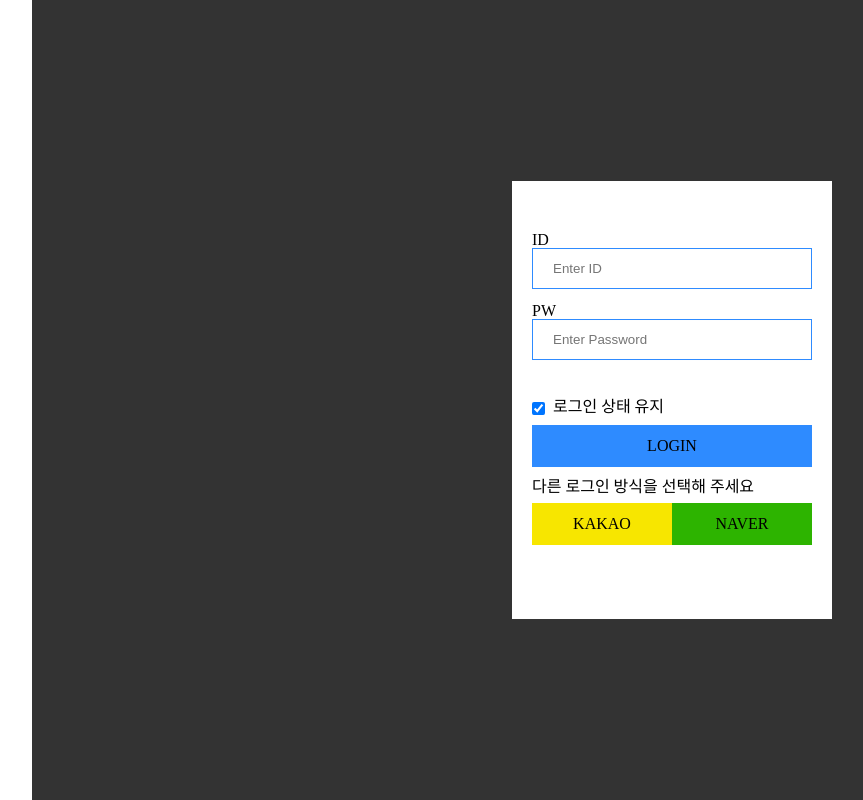
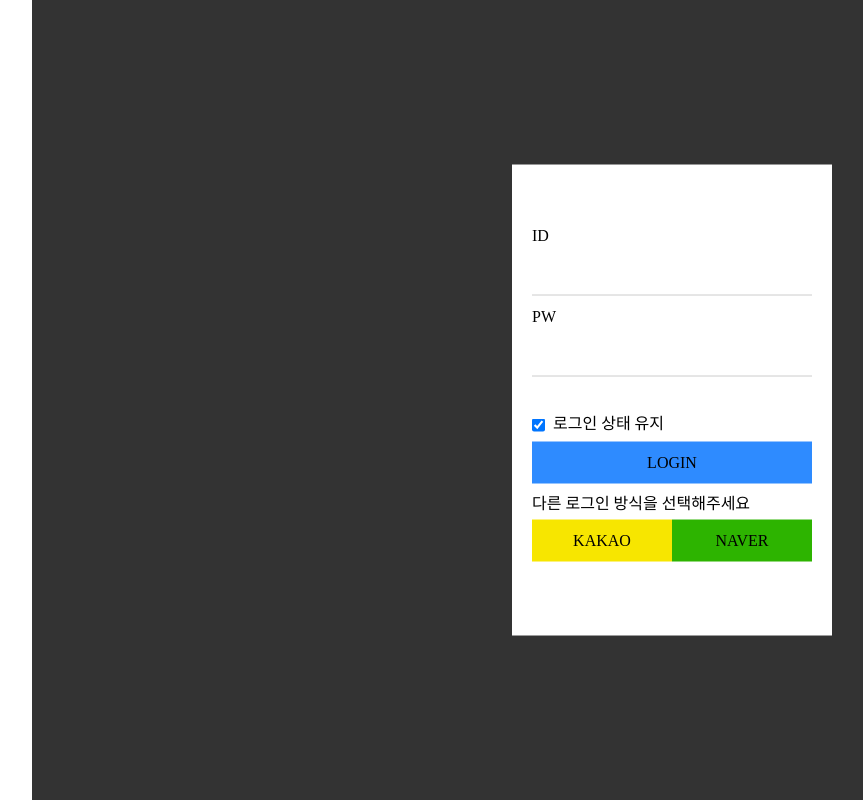
Before and after one commit to qkaxhfms/portfolio, a PHP site: page /pages/sample/sign_up.html in a window 1280 px wide. Shown: the whole page, without its empty margins (58-921 px from the left). Run offline with PHP 8.4, Linux system fonts and the light colour scheme; style sheets or scripts are compiled from the project's sources; some libraries are stand-ins or nearby versions.

Commit message:
add category

```diff
--- a/pages/sample/css/modal.css
+++ b/pages/sample/css/modal.css
@@ -1,25 +1,35 @@
 @charset 'utf-8';
 
+/*form*/
+.form-row{display:flex;flex-wrap:wrap;position:relative;}
+.form-col{flex:1;font-size:16px;line-height:40px;}
+.form{position:relative;}
+.form::after{content:"";display:block;position:absolute;left:0;bottom:0;width:0;height:1px;background:#222;}
+.form::before{content:"";display:block;position:absolute;left:0;bottom:0;width:100%;height:1px;background:#ccc;}
+
+input[type="text"],
+input[type="password"]{width:100%;padding:12px 20px;box-sizing:border-box;}
+input[type="checkbox"]{margin-right:8px;}
+button{width:100%;display:block;line-height:40px;text-align:center;transition:0.5s;box-sizing:border-box;border:1px solid transparent;}
+button:hover{color:#fff;background:#222;}
+
 /*modal*/
-.modal-container{position:fixed;width:100%;height:100%;background:rgba(0,0,0,0.8);}
-.modal{position:absolute;top:50%;left:50%;transform:translate(-50%,-50%);background:#fff;}
+.modal-container{position:fixed;width:100%;height:100%;background:rgba(0, 0, 0, 0.8);}
+.modal{position:absolute;top:50%;left:50%;transform:translate(-50%, -50%);background:#fff;}
 .modal-inner{padding:50px 20px;min-width:320px;}
 
-/*form*/
-.form-row{margin-bottom:12px;}
-input[type=text], input[type=password] {width:100%;padding:12px 20px;border:1px solid #2e8bff;box-sizing:border-box;}
-input[type=checkbox]{margin-right:8px;}
-button{width:100%;display:block;line-height:40px;text-align:center;transition:0.5s;box-sizing:border-box;border:1px solid transparent;}
-button:hover{color:#fff;background:#222;}
 /*form-content*/
-.form-login{text-align:right;}
-.form-login>a{display:inline-block;margin-left:8px;}
 .form-check{margin:10px 0;}
-.btn-login>button{background:#2e8bff}
-.btn-login>button:hover{background:#222;}
-.modal-content>p{margin:12px 0 8px;}
+.form-login{text-align:right;margin-top:12px;}
+.form-login>a{margin-left:8px;}
+.btn-login > button{background:#2e8bff;}
+.btn-login > button:hover{background:#222;}
+.form-wrap > p{margin:12px 0 8px;}
 .btn-social{display:flex;}
-.btn-social>button:first-of-type{background:#f7e600;}
-.btn-social>button:last-of-type{background:#2DB400;}
-.btn-social>button:hover{background:#222;}
-.box-question{margin-top:8px;}
+.btn-social > button:first-of-type{background:#f7e600;}
+.btn-social > button:last-of-type{background:#2db400;}
+.btn-social > button:hover{background:#222;}
+.ad-question{margin-top:8px;}
+
+
+/*change*/
--- a/pages/sample/sign_up.html
+++ b/pages/sample/sign_up.html
@@ -1,15 +1,15 @@
 <!DOCTYPE html>
 <html lang="ko">
   <head>
-    <meta charset="UTF-8">
-    <meta http-equiv="X-UA-Compatible" content="IE=edge">
-    <meta name="viewport" content="width=device-width,initial-scale=1.0,minimum-scale=1.0,maximum-scale=1.0,user-scalable=no">
-    <meta name="keywords" content="샘플페이지_로그인페이지">
-    <meta name="description" content="샘플페이지_로그인페이지">
-    <title>pf_travel_sign_up_page</title>
-    <link rel="stylesheet" href="css/reset.css">
-    <link rel="stylesheet" href="css/style.css">
-    <link rel="stylesheet" href="css/modal.css">
+    <meta charset="UTF-8" />
+    <meta http-equiv="X-UA-Compatible" content="IE=edge" />
+    <meta name="viewport" content="width=device-width,initial-scale=1.0,minimum-scale=1.0,maximum-scale=1.0,user-scalable=no" />
+    <meta name="keywords" content="샘플페이지_로그인페이지" />
+    <meta name="description" content="샘플페이지_로그인페이지" />
+    <title>SIGN UP APAGE</title>
+    <link rel="stylesheet" href="css/reset.css" />
+    <link rel="stylesheet" href="css/style.css" />
+    <link rel="stylesheet" href="css/modal.css" />
     <script src="https://kit.fontawesome.com/164552570a.js" crossorigin="anonymous"></script>
   </head>
   <body>
@@ -20,56 +20,56 @@
         <!--modal-->
         <div id="signUp" class="modal">
           <div class="modal-inner">
-                    <form class="modal-content" action="" method="">
-                        <div class="form-inner">
-                            <!--form-id-->
+            <!--form-wrap-->
+            <div class="form-wrap">
+                <form action="modal-content" method="GET">
+                    <!--form-list-->
+                    <div class="form-list">
                         <div class="form-row">
                             <div class="form-col">
-                                    <label for="modalId">ID</label>
-                                    <input type="text" placeholder="Enter ID" id="modalId">
+                                <div class="form">
+                                    <label for="abc">ID</label>
+                                    <input type="text" id="abc" name="username">
                                 </div>
                             </div>
-                            <!--//form-id-->
-                            <!--form-id-->
+                        </div>
+                    </div>
+                    <!--//form-list-->
+                    <!--form-list-->
+                    <div class="form-list">
                         <div class="form-row">
                             <div class="form-col">
-                                    <label for="modalPw">PW</label>
-                                    <input type="password" placeholder="Enter Password" id="modalPw">
+                                <div class="form">
+                                    <label for="abc">PW</label>
+                                    <input type="password" id="abc" name="password">
                                 </div>
                             </div>
-                            <!--//form-pw-->
-                            <!--form-login-->
+                        </div>
+                    </div>
+                    <!--//form-list-->
                     <div class="form-login">
-                                <a href="javascript;">아이디찾기</a>
-                                <a href="javascript;">비밀번호찾기</a>
+                        <a href="">아이디찾기</a>
+                        <a href="">비밀번호찾기</a>
                     </div>
-                            <!--//form-login-->
-                            <!--form-check-->
                     <div class="form-check">
-                                <label>
+                        <label for="">
                             <input type="checkbox" checked="checked" name="remember">로그인 상태 유지
                         </label>
                     </div>
-                            <!--//form-login-check-->
-                            <!--btn-login-->
                     <div class="btn-login">
-                                <button type="submit">LOGIN</button>
+                        <button>LOGIN</button>
                     </div>
-                            <!--//btn-login-->
-                        </div>
-                        <p>다른 로그인 방식을 선택해 주세요</p>
-                        <!--btn-social-->
+                </form>
+                <p>다른 로그인 방식을 선택해주세요</p>
                 <div class="btn-social">
                     <button>KAKAO</button>
                     <button>NAVER</button>
                 </div>
-                        <!--//btn-social-->
-                        <!--box-question--->
-                        <div class="box-question">
+                <div class="ad-question">
                     <a href="javascript;">아직도 회원이 아니신가요?</a>
                 </div>
-                        <!--//box-question--->
-                    </form>
+            </div>
+            <!--//form-wrap-->
           </div>
         </div>
         <!--//modal-->
--- a/scss/style.scss
+++ b/scss/style.scss
@@ -1,34 +1,55 @@
-@import 'reset';
-@import 'layout';
-@import url('https://fonts.googleapis.com/css?family=Lato|Noto+Sans+KR|Righteous&display=swap');
+@import "reset";
+@import "layout";
+@import "info";
+
+@import url("https://fonts.googleapis.com/css?family=Lato|Noto+Sans+KR|Righteous&display=swap");
 
 // common
-.clearfix::after{display: block; content:''; clear:both}
-.blind{position: absolute;left:-9999px;}
-a{color:#fff;}
+.clearfix::after {
+  display: block;
+  content: "";
+  clear: both;
+}
+.blind {
+  position: absolute;
+  left: -9999px;
+}
+a {
+  color: #fff;
+}
 
 /* color*/
-$color-w:#fff;
-$color-menu-b : #2361ad;
-$color-menu-b-l : #238dad;
+$color-w: #fff;
+$color-menu-b: #2361ad;
+$color-menu-b-l: #238dad;
 
 // scroll-bar
-::-webkit-scrollbar {height:4px;}
-::-webkit-scrollbar-track {background:rgba(255,255,255,0.2);}
-::-webkit-scrollbar-thumb {background:#fff;}
-::-webkit-scrollbar-thumb:hover{background:rgba(255,255,255,0.75);}
+::-webkit-scrollbar {
+  height: 4px;
+}
+::-webkit-scrollbar-track {
+  background: rgba(255, 255, 255, 0.2);
+}
+::-webkit-scrollbar-thumb {
+  background: #fff;
+}
+::-webkit-scrollbar-thumb:hover {
+  background: rgba(255, 255, 255, 0.75);
+}
 /*common*/
-.clearfix::after{display: block; content:''; clear:both;}
+.clearfix::after {
+  display: block;
+  content: "";
+  clear: both;
+}
 
 // @import 'info';
-@import 'header';
+@import "header";
 // @import 'info';
 /* tablet */
-@media screen and (max-width:$tablet-width) {
-
+@media screen and (max-width: $tablet-width) {
 }
 
 /* mobile */
-@media screen and (max-width:$mobile-width) {
-
+@media screen and (max-width: $mobile-width) {
 }
```
Also changed, not shown: css/style.css (+22 -11 lines), pages/wine/slick/slick-theme.css (+87 -122 lines), pages/wine/slick/slick.css (+37 -54 lines), 2 other files. Lines whose indentation alone changed are shown as unchanged.
